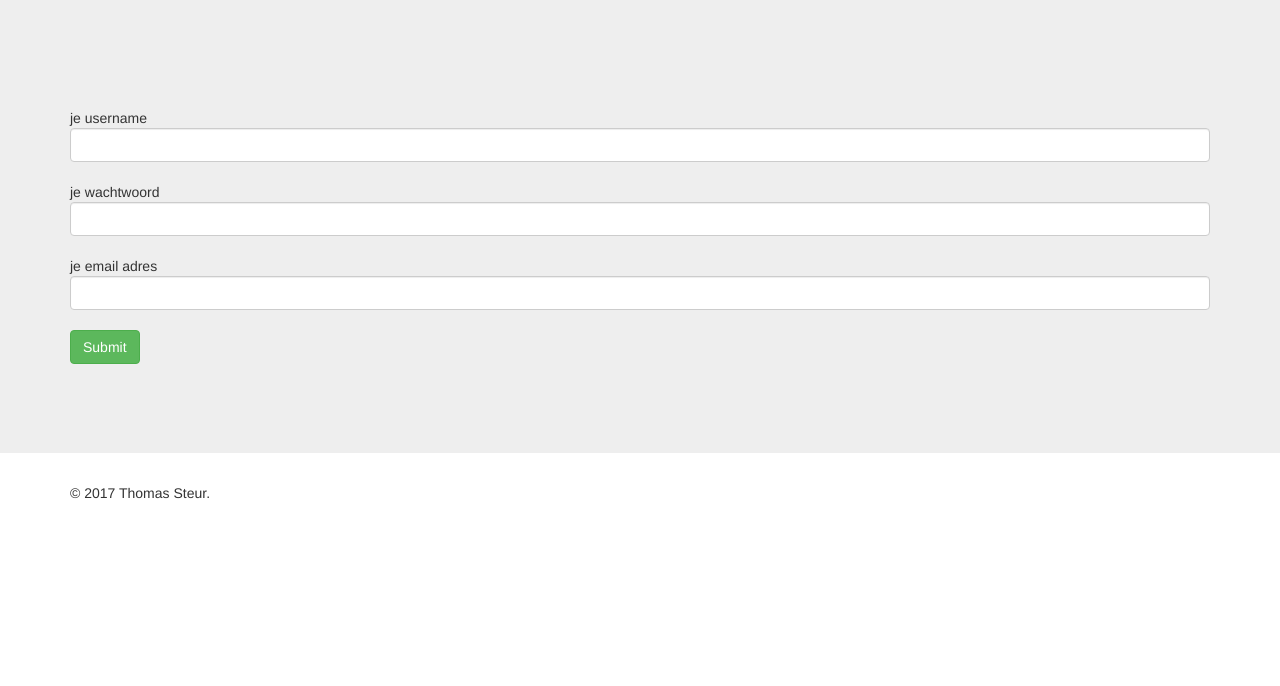
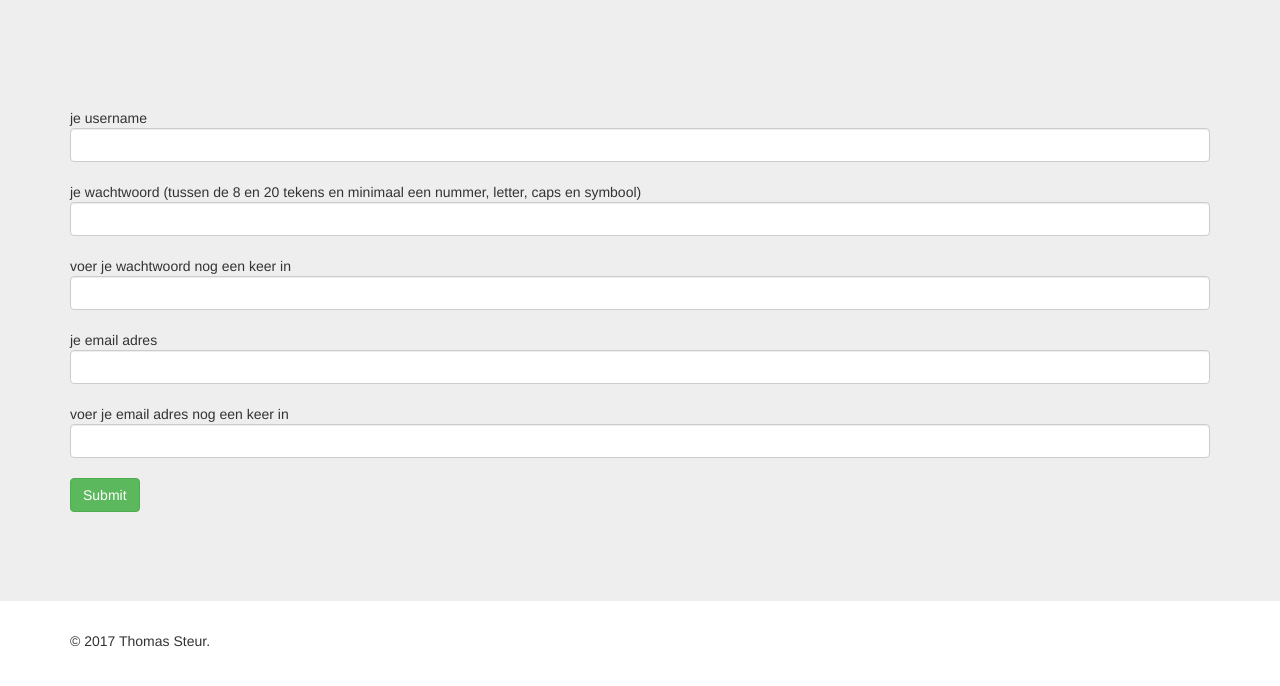
Before and after one commit to MaxSimonAlfa/forum-1, a PHP site: page /register.php in a window 1280 px wide. Shown: the part 51-737 px from the top of the page. Run offline with PHP 8.4, Linux system fonts and the light colour scheme; some libraries are stand-ins or nearby versions.

Commit message:
email en wachtwoord verificatie

```diff
--- a/source/includes/oop.php
+++ b/source/includes/oop.php
@@ -214,5 +214,13 @@
             $deleteUser->execute(array($username1));
 
         }
+        function passwordCheck($password) {
+            $pwd = $password;
+            if (preg_match("#.*^(?=.{8,20})(?=.*[a-z])(?=.*[A-Z])(?=.*[0-9])(?=.*\W).*$#", $pwd)){
+                return true;
+            } else {
+                return false;
+            }
+        }
     }
 ?>
--- a/source/register.php
+++ b/source/register.php
@@ -4,6 +4,8 @@
     $register = New forum;
 
     if (isset($_POST['register'])) {
+        $check = $register->passwordCheck($_POST['password']);
+        if ($_POST['password'] == $_POST['password2'] && $_POST['email'] == $_POST['email2'] && $check == true) {
             $data = $register->register($_POST['username'], $_POST['password'], $_POST['email']);
             if ($data == true) {
                 header('Location: index.php');
@@ -11,7 +13,12 @@
             } elseif ($data == false) {
                 print_r($_SESSION['errorMessage']);
             }
-
+        } if ($check == false) {
+            echo "je wachtwoord is te zwak";
+        }
+        else {
+            echo "je wachtwoord of email is niet gelijk";
+        }
     }
 ?>
 <!DOCTYPE html>
@@ -49,8 +56,10 @@
         <hr>
         <form method="post" class="">
           <br />je username <input type="text" name="username" class="form-control">
-          <br />je wachtwoord <input type="password" name="password" class="form-control">
+          <br />je wachtwoord (tussen de 8 en 20 tekens en minimaal een nummer, letter, caps en symbool) <input type="password" name="password" class="form-control">
+          <br />voer je wachtwoord nog een keer in <input type="password" name="password2" class="form-control">
           <br />je email adres <input type="text" name="email" class="form-control">
+          <br />voer je email adres nog een keer in <input type="text" name="email2" class="form-control">
           <br /><input type="submit" name="register" class="btn btn-success">
         </form>
         <hr>
```
Lines whose indentation alone changed are shown as unchanged.
